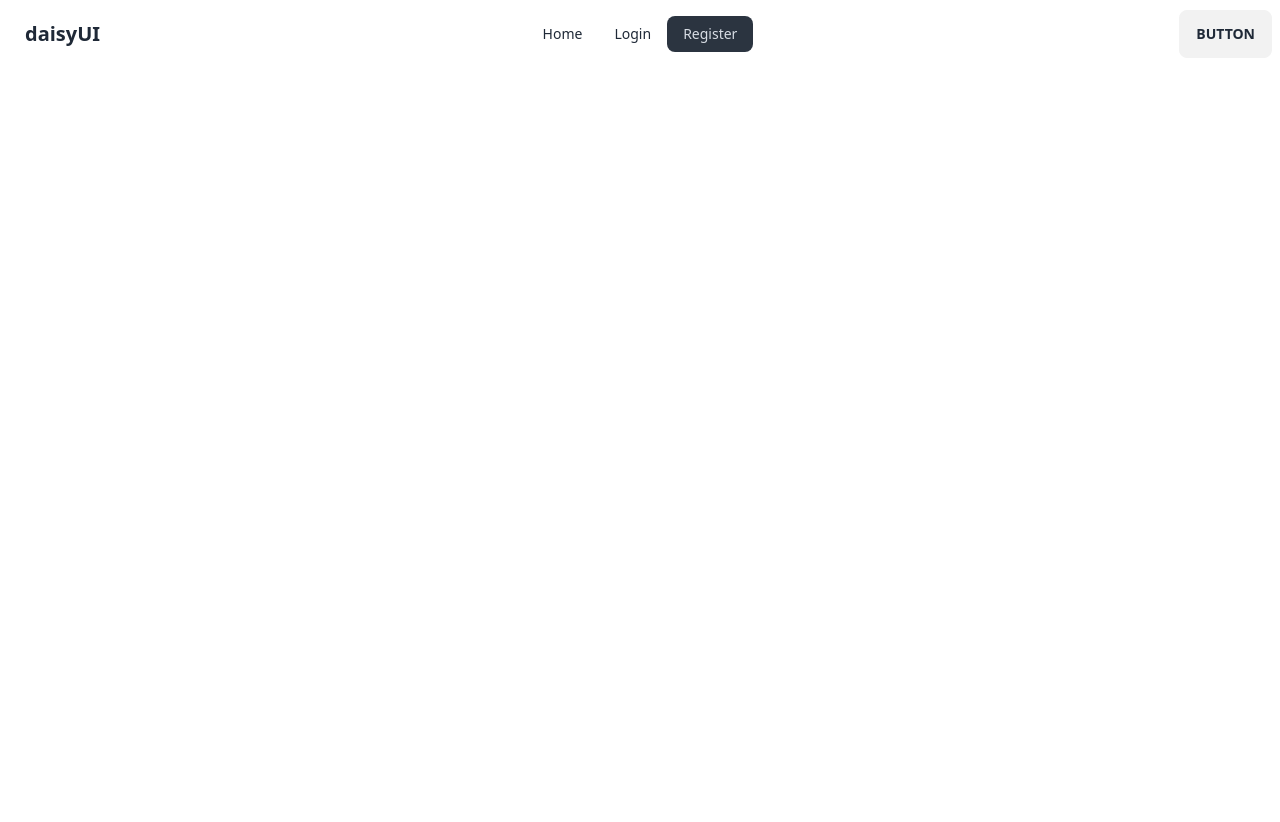
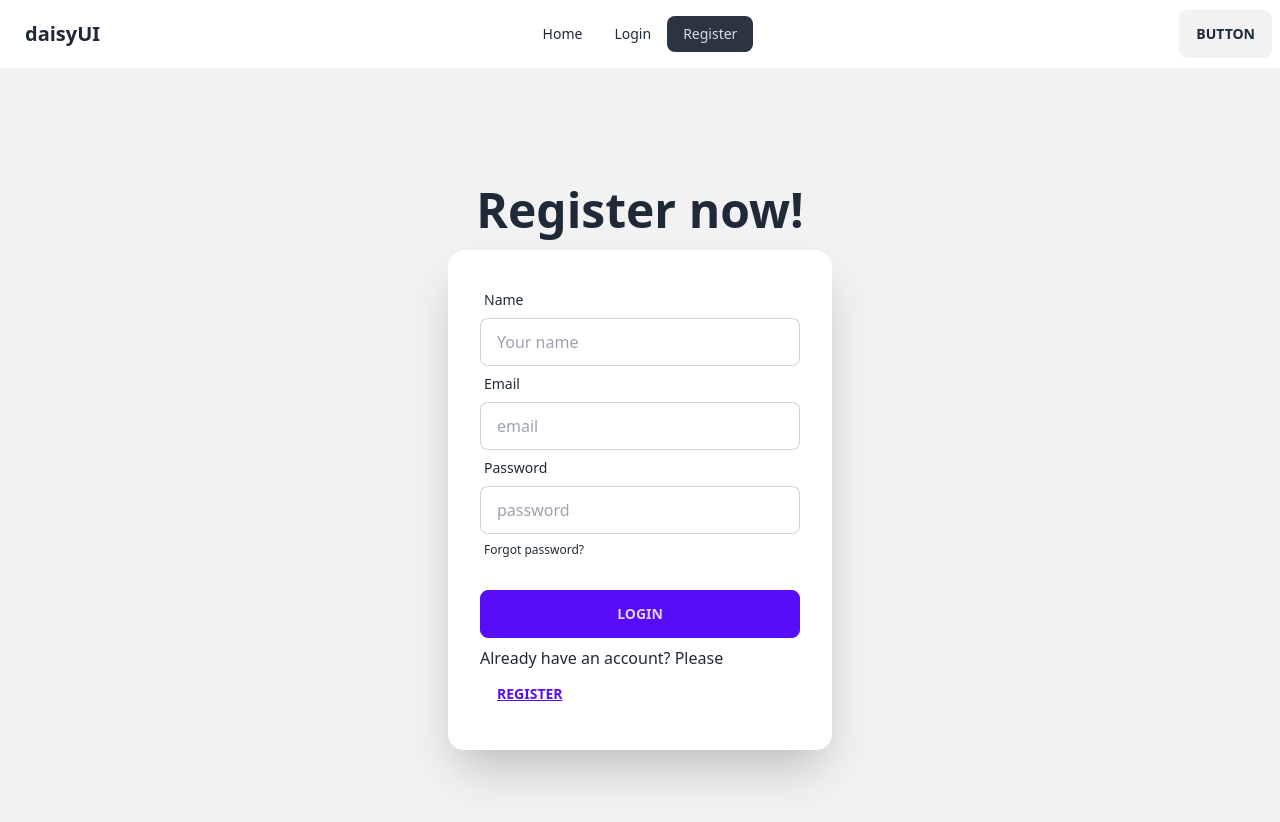
Before and after one commit to Zinath22/auth-third, a React (Vite) app: page /register in a window 1280 px wide. Shown: the top 822 px of the page. Before the commit the page ends 800 px from the top, so only its background shows below. Built offline with nearby package versions, Linux system fonts and the light colour scheme.

Commit message:
register page added

```diff
--- a/src/components/Login.jsx
+++ b/src/components/Login.jsx
@@ -10,10 +10,10 @@
     }
     return (
         <div className="hero min-h-screen bg-base-200">
-        <div className="hero-content flex-col lg:flex-row-reverse">
-          <div className="text-center lg:text-left">
+        <div className="hero-content flex-col ">
+          <div className="text-center ">
             <h1 className="text-5xl font-bold">Login now!</h1>
-            <p className="py-6">Provident cupiditate voluptatem et in. Quaerat fugiat ut assumenda excepturi exercitationem quasi. In deleniti eaque aut repudiandae et a id nisi.</p>
+
           </div>
           <div className="card flex-shrink-0 w-full max-w-sm shadow-2xl bg-base-100">
             <div className="card-body">
@@ -38,7 +38,7 @@
               </div>
             </form>
 
-            <p>New to Auth? Please <Link to="/register">
+            <p>New? Please  <Link to="/register">
             <button className="btn btn-link">Register</button>
             </Link> </p>
             </div>
--- a/src/components/Register.jsx
+++ b/src/components/Register.jsx
@@ -1,10 +1,59 @@
+import { Link } from "react-router-dom";
 
 
 const Register = () => {
+
+    const handleRegister = e =>{
+        e.preventDefault();
+        const name = e.target.name.value;
+        const email = e.target.email.value;
+        const password = e.target.password.value;
+        console.log(name, email, password);
+    }
+
     return (
-        <div>
+        <div className="hero min-h-screen bg-base-200">
+        <div className="hero-content flex-col ">
+          <div className="text-center ">
+            <h1 className="text-5xl font-bold">Register now!</h1>
 
+          </div>
+          <div className="card flex-shrink-0 w-full max-w-sm shadow-2xl bg-base-100">
+            <div className="card-body">
+            <form onSubmit={handleRegister} >
+            <div className="form-control">
+                <label className="label">
+                  <span className="label-text">Name</span>
+                </label>
+                <input type="text" name="name" placeholder="Your name" className="input input-bordered" required />
+              </div>
+            <div className="form-control">
+                <label className="label">
+                  <span className="label-text">Email</span>
+                </label>
+                <input type="email" name="email" placeholder="email" className="input input-bordered" required />
+              </div>
+              <div className="form-control">
+                <label className="label">
+                  <span className="label-text">Password</span>
+                </label>
+                <input type="password" name="password" placeholder="password" className="input input-bordered" required/>
+                <label className="label">
+                  <a href="#" className="label-text-alt link link-hover">Forgot password?</a>
+                </label>
+              </div>
+              <div className="form-control mt-6">
+                <button className="btn btn-primary">Login</button>
+              </div>
+            </form>
+
+            <p>Already have an account? Please  <Link to="/login">
+            <button className="btn btn-link">Register</button>
+            </Link> </p>
+            </div>
+          </div>
         </div>
+      </div>
     );
 };
 
```
